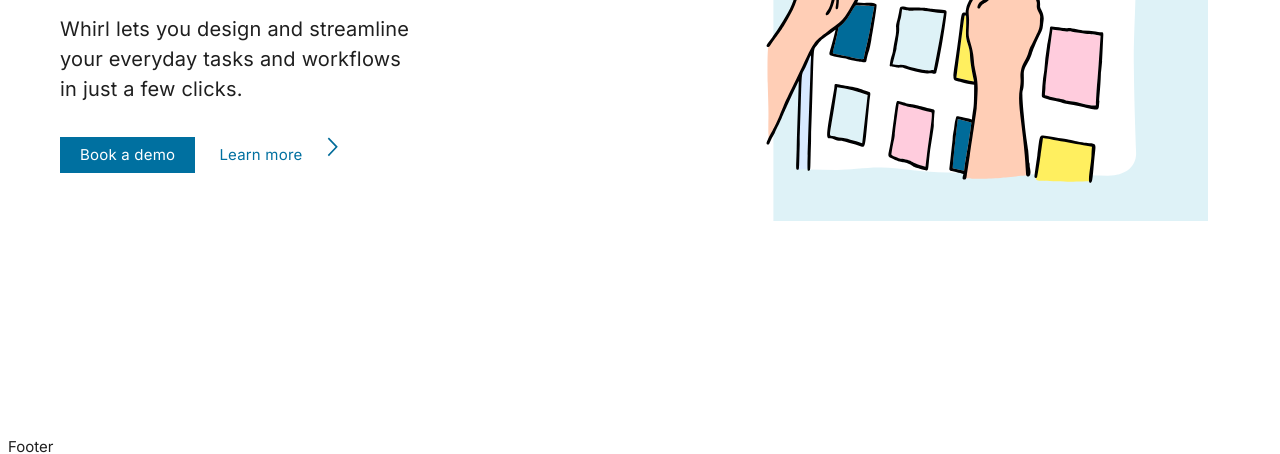
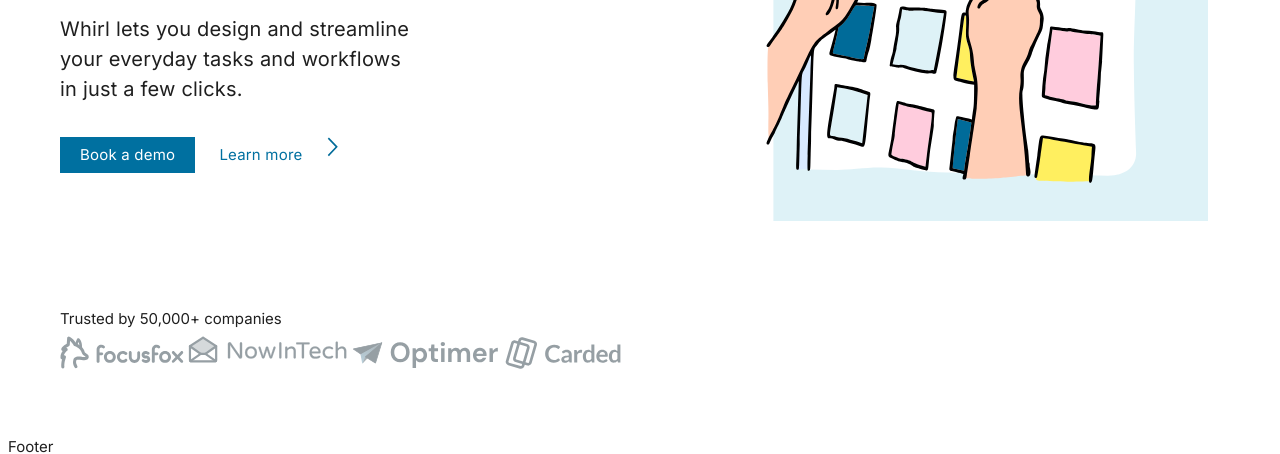
Before and after one commit to Vladimir-8891/Whirl, a plain HTML site: page index.html in a window 1280 px wide. Shown: the part 354-808 px from the top of the page. Drawn offline with Linux system fonts and the light colour scheme.

Commit message:
добавление иконок компаний

```diff
--- a/index.html
+++ b/index.html
@@ -51,6 +51,17 @@
                     </div>
                 </div>
             </section>
+            <div class="trust__container">
+                <div class="trust__content">
+                <h1 class="trust__block-text__title">Trusted by 50,000+ companies</h1>
+                <div class="trust__companies">
+                 <img src="img/trust/focusfox.svg" alt="Focusfox">
+                 <img src="img/trust/nowInTech.svg" alt="NowInTech">
+                 <img src="img/trust/optimer.svg" alt="Optimer">
+                 <img src="img/trust/carded.svg" alt="Carded">
+                </div>
+              </div>
+            </div>
         </main>
         <footer class="footer">
             Footer
```
